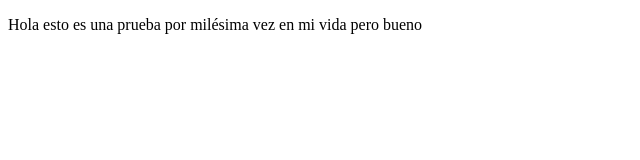
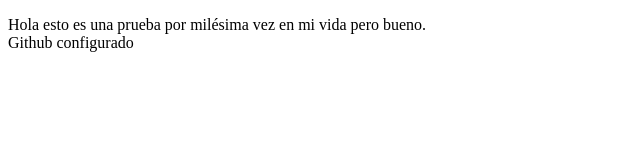
Before and after one commit to ouden12/proyectoDemoCursoPrework, a plain HTML site: page index.html in a window 1280 px wide. Shown: the whole page, without its empty margins (0-640 px from the left). Drawn offline with Linux system fonts and the light colour scheme.

Commit message:
Segundo commit

```diff
--- a/index.html
+++ b/index.html
@@ -7,6 +7,6 @@
     <title>Hola mundo</title>
 </head>
 <body>
-    <p>Hola esto es una prueba por milésima vez en mi vida pero bueno</p>
+    <p>Hola esto es una prueba por milésima vez en mi vida pero bueno.<br>Github configurado</p>
 </body>
 </html>
```
